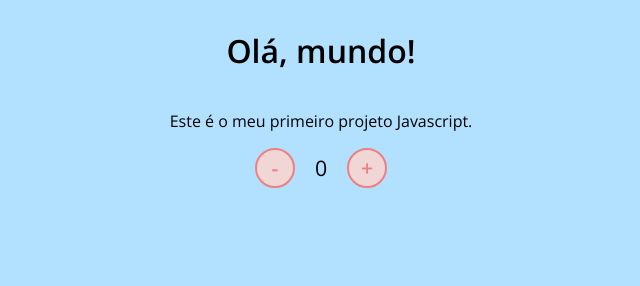
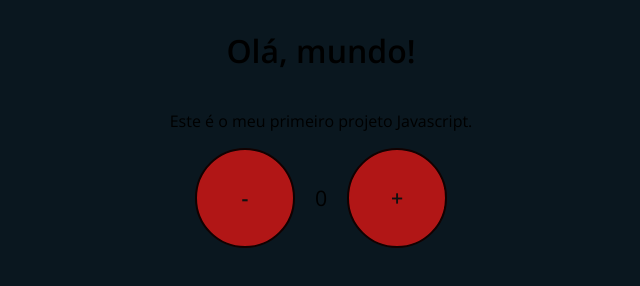
Before and after one commit to Jnfagundes/Estudando_javascript, a plain HTML site: page index.html in a window 1280 px wide. Shown: the whole page, without its empty margins (319-959 px from the left). Drawn offline with nearby package versions, Linux system fonts and the light colour scheme.

Commit message:
Formatando o css

```diff
--- a/asserts/css/estilo.css
+++ b/asserts/css/estilo.css
@@ -9,16 +9,16 @@ body {
     align-items: center;
     justify-content: center;
     flex-direction: column;
-    background-color: rgb(177, 225, 255);
+    background-color: rgb(10, 23, 31);
 }
 
 button {
-    height: 40px;
-    width: 40px;
+    height: 100px;
+    width: 100px;
     border-radius: 50%;
-    border: 2px solid lightcoral;
-    background-color: rgb(241, 214, 214);
-    color: lightcoral;
+    border: 2px solid rgb(17, 1, 1);
+    background-color: rgb(177, 22, 22);
+    color: rgb(17, 16, 16);
     font-size: 16pt;
     font-weight: 600;
     text-align: center;
```
